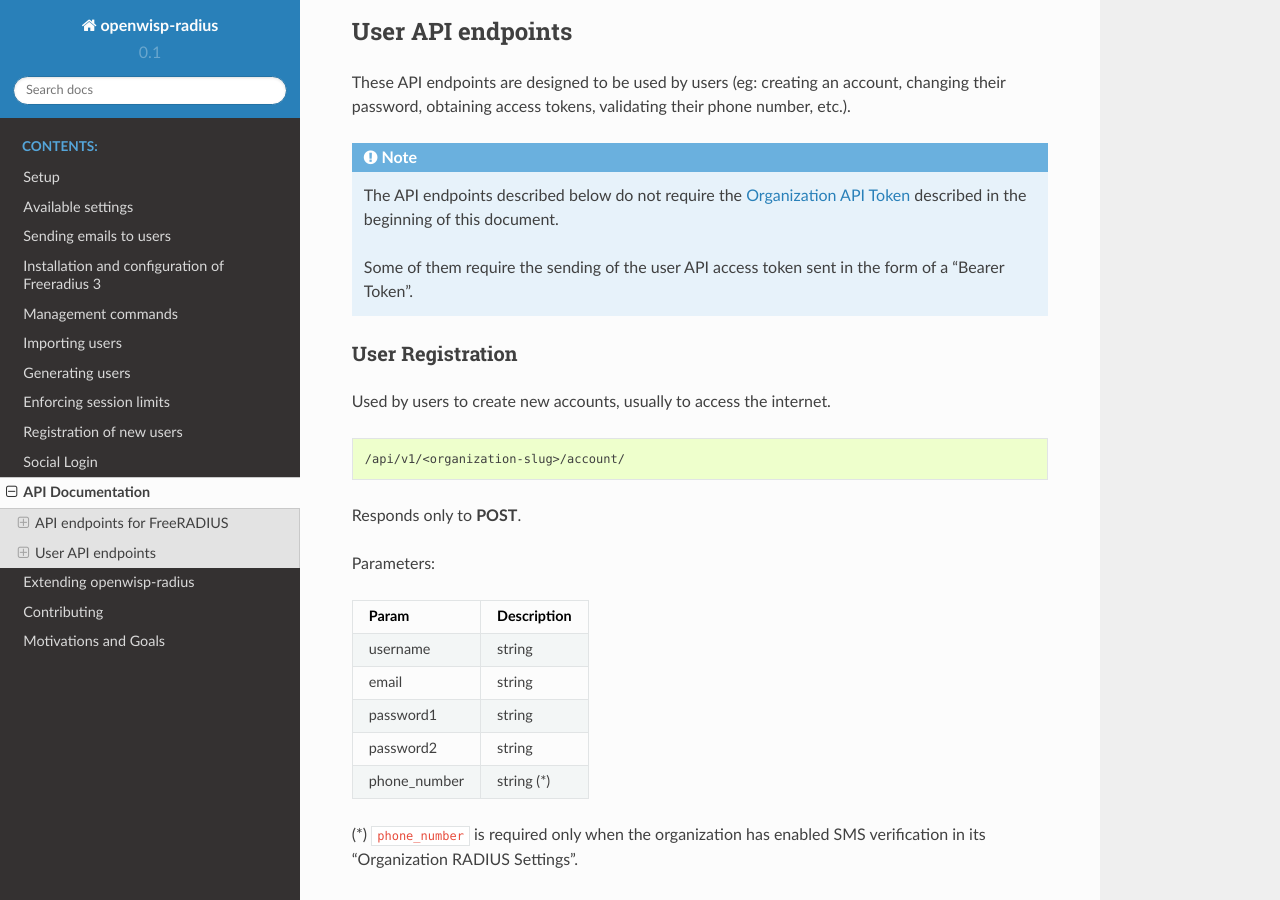
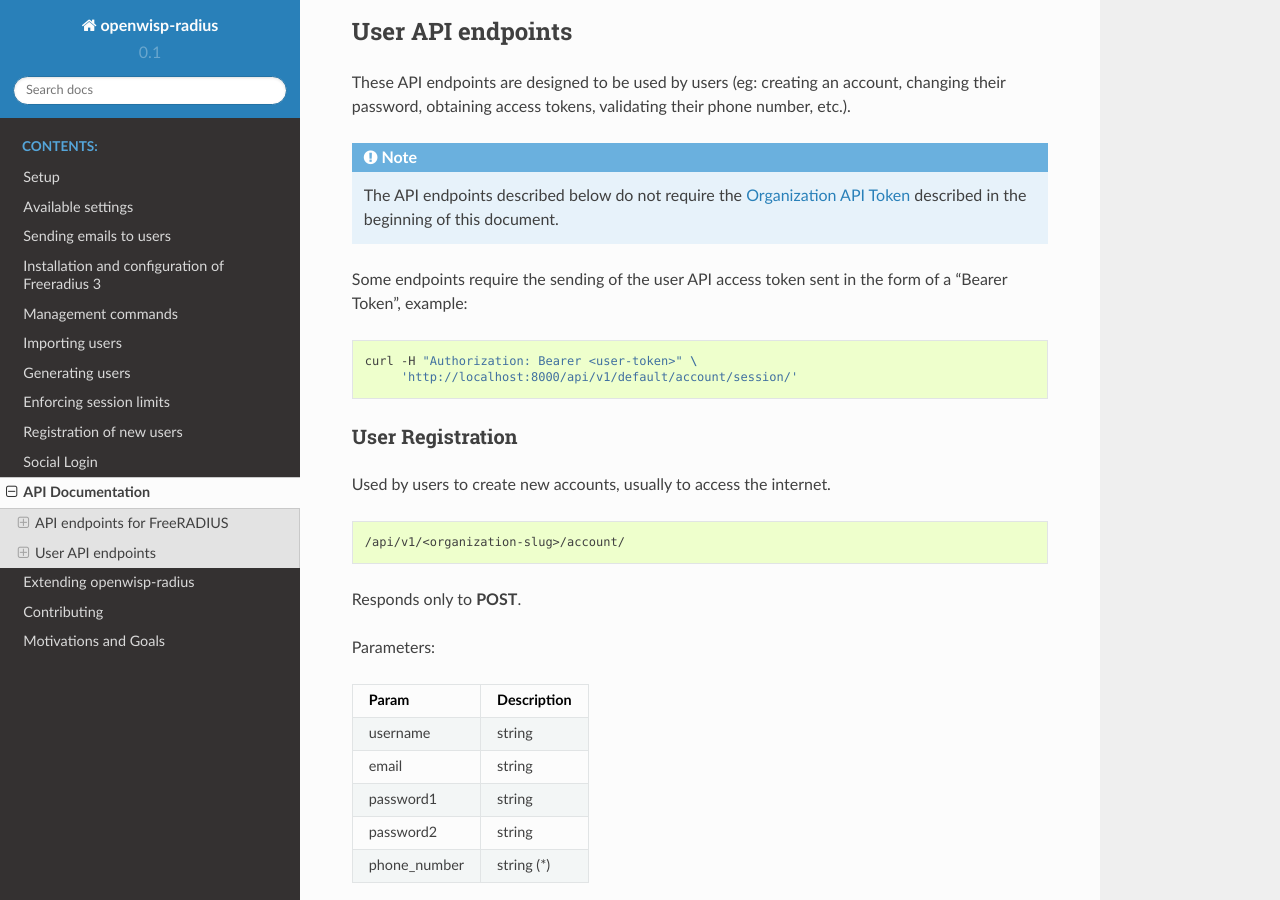
Before and after one commit to openwisp/openwisp-radius, a Sphinx documentation site: the page built from docs/source/user/api.rst, in a window 1280 px wide and 900 px high, scrolled down 5770 px. Built offline with Sphinx 7.4.7 and the Read the Docs theme 2.0.0, drawn with Linux system fonts in a browser that asks for light colours; some of the changed text lies outside the part shown.

Commit message:
[api] Use BearerAuthentication #91
Closes #91

```diff
--- a/docs/source/user/api.rst
+++ b/docs/source/user/api.rst
@@ -248,8 +248,13 @@
   `Organization API Token <#organization-api-token>`_
   described in the beginning of this document.
 
-  Some of them require the sending of the user API access token
-  sent in the form of a "Bearer Token".
+Some endpoints require the sending of the user API access
+token sent in the form of a "Bearer Token", example:
+
+.. code-block:: shell
+
+    curl -H "Authorization: Bearer <user-token>" \
+         'http://localhost:8000/api/v1/default/account/session/'
 
 User Registration
 -----------------
@@ -331,13 +336,6 @@
 .. code-block:: text
 
     /api/v1/<organization-slug>/account/password/change/
-
-Example:
-
-.. code-block:: text
-
-    curl -X POST http://localhost:8000/api/v1/<organization-slug>/account/password/change/ \
-         -H "Authorization: Bearer <user-auth-token>"
 
 Responds only to **POST**.
 
```
Also changed, not shown: .travis.yml, 2 other files.
